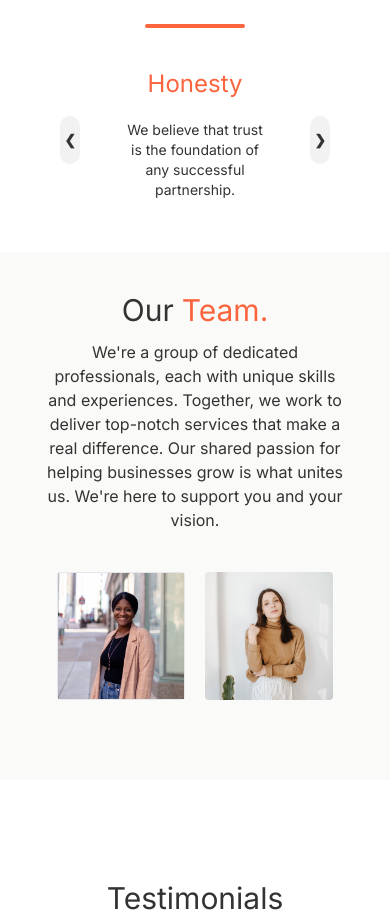
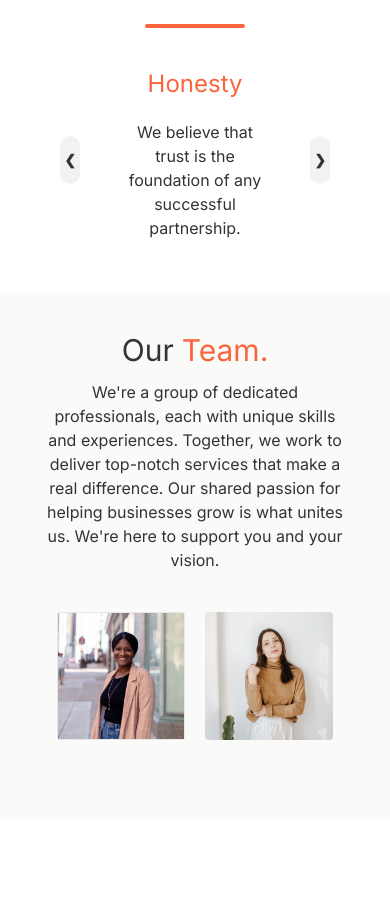
Before and after one commit to FilipaMerino/myvirtuosaapp, a Next.js app: page /about in a window 390 px wide. Shown: the part 1380-2297 px from the top of the page. Built offline with nearby package versions, Linux system fonts and the light colour scheme; no server answers; the database is empty.

Commit message:
responsivness

```diff
--- a/app/about/filipa/page.jsx
+++ b/app/about/filipa/page.jsx
@@ -64,7 +64,7 @@ const Filipa = () => {
 
 
 
-          <p className="text-md mx-10 lg:mx-0 my-2 text-justify">
+          <p className="text-md mx-10 lg:mx-0 my-2 text-start lg:text-justify">
             Filipa has a passion for psychology, photography, and design which
             give her a unique set of skills allowing her to bring a fresh
             perspective to every project she works on. Her knowledge of
--- a/app/about/louisa/page.jsx
+++ b/app/about/louisa/page.jsx
@@ -68,7 +68,7 @@ const Louisa = () => {
             Louisa is an experienced administrative professional with a passion
             for <strong>sustainable business growth</strong>.
           </p>
-          <p className="text-md mx-10 lg:mx-0 my-2 text-justify">
+          <p className="text-md mx-10 lg:mx-0 my-2 text-start lg:text-justify">
             As a mom and business owner, she understands the importance of
             having proper systems in place so that everything can run smoothly
             on the business side of things. She has worked to balance her
--- a/app/components/about/ValueCard.jsx
+++ b/app/components/about/ValueCard.jsx
@@ -5,7 +5,7 @@ const ValueCard = ({ title, content }) => {
   return (
     <div className="flex flex-col items-center justify-center mx-[5rem] md:mx-[10rem]">
       <h1 className="text-2xl lg:text-3xl flex justify-center mb-5 text-[#fb653e]">{title}</h1>
-      <p className="text-sm md:text-lg mb-3 text-center">{content}</p>
+      <p className="text-md md:text-lg mb-3 text-center">{content}</p>
     </div>
   );
 };
--- a/app/components/testimonials/Testimonials.jsx
+++ b/app/components/testimonials/Testimonials.jsx
@@ -66,7 +66,7 @@ const handleNext = () => {
                   }`}>
                   <div className="flex justify-center">
                       {/* image */}
-                      <img src={testimonial.img} alt="testimonial" className="w-32" />
+                      <img src={testimonial.img} alt="testimonial" className="w-24 lg:w-32" />
                   </div>
 
                   <div className="flex flex-col items-center">
```
